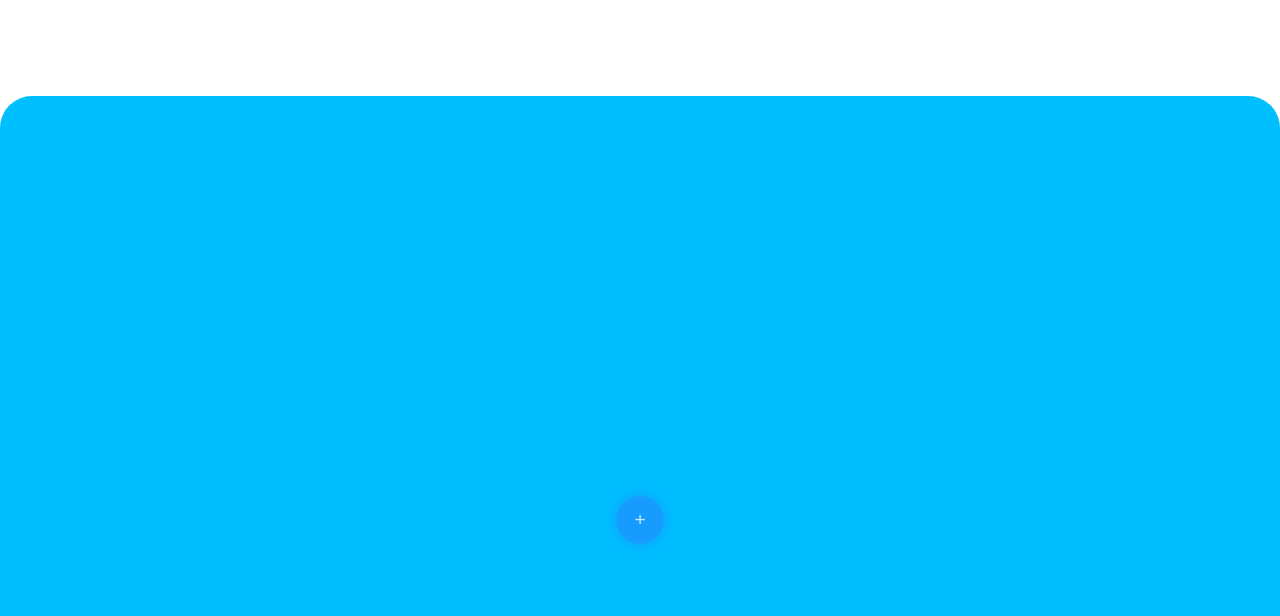
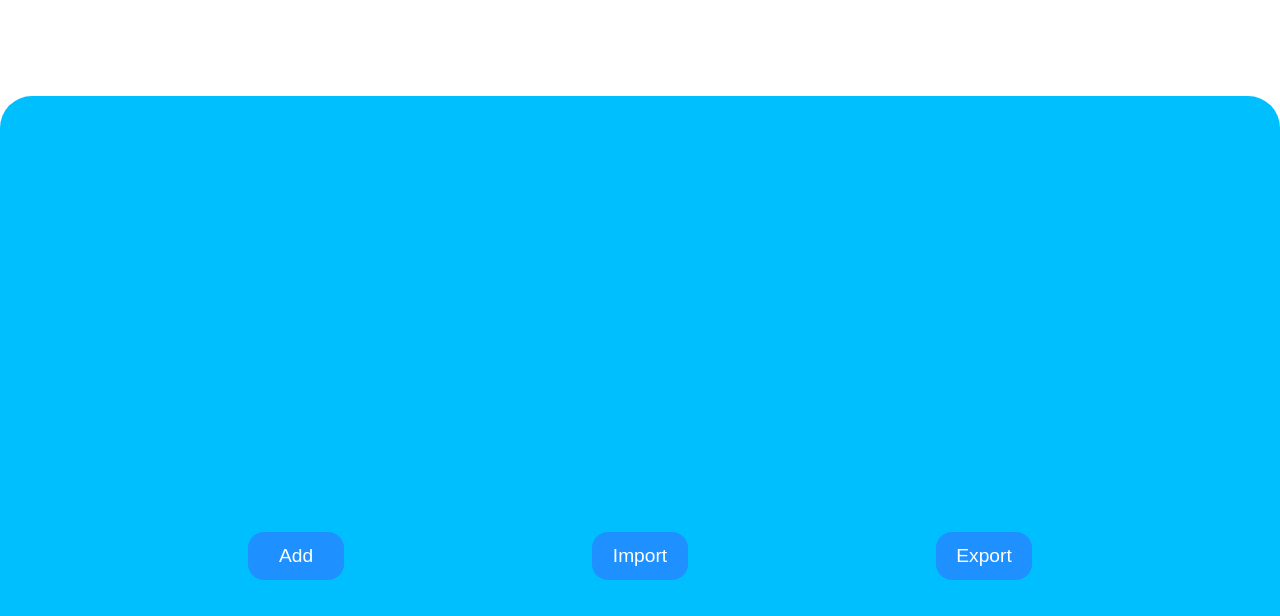
Before and after one commit to n-ce/Bookmarks, a plain HTML site: page index.html in a window 1280 px wide. Shown: the part 184-800 px from the top of the page. Drawn offline with nearby package versions, Linux system fonts and the light colour scheme.

Commit message:
added import export buttons

```diff
--- a/index.html
+++ b/index.html
@@ -16,7 +16,12 @@
 <body>
   <h1>BOOKMARKS</h1>
   <div id="container"></div>
-  <button>+</button>
+  <footer>
+    <button onclick="add()">Add</button>
+    <button>Import</button>
+    <button>Export</button>
+  </footer>
+
   <script src="script.js"></script>
 </body>
 
--- a/script.js
+++ b/script.js
@@ -1,17 +1,16 @@
-const add = document.querySelector('button');
-const div = document.querySelector('#container');
+const div = document.getElementById('container');
 const auto = 'auto ';
 let URL;
 let col;
 let grid = 0;
 
-add.addEventListener('click', () => {
+let add = () => {
 
   const a = document.createElement('a');
 
   URL = prompt('Enter URL');
 
-  if (URL != null) {
+  if (URL != '' && URL != null) {
 
     a.innerHTML = prompt('Enter Name');
 
@@ -23,7 +22,7 @@ add.addEventListener('click', () => {
 
     }
   }
-});
+}
 
 // increases decreases grid columns
 let gridFX = (val) => {
--- a/style.css
+++ b/style.css
@@ -12,7 +12,6 @@ body {
   flex-direction: column;
   align-items: center;
   font-family: 'Open Sans', sans-serif;
-  background: linear-gradient(white 85%, deepskyblue 85%)
 }
 
 h1 {
@@ -22,7 +21,7 @@ h1 {
   align-items: center;
 }
 
-div {
+#container {
   height: 50%;
   width: 100%;
   background-color: deepskyblue;
@@ -35,23 +34,22 @@ div {
 
 button {
   height: 3rem;
-  width: 3rem;
+  width: 6rem;
   border: none;
   background: dodgerblue;
   color: white;
-  border-radius: 50%;
+  border-radius: 1rem;
   font-size: 1.2rem;
-  opacity: 75%;
-  box-shadow: 0 0 1rem dodgerblue;
-  transition: all 0.5s;
 }
 
-button:focus {
-  opacity: 100%;
-  transform: rotate(135deg);
-  font-size: 1.7rem;
+footer{
+  width: 100%;
+  height:15%;
+  display: flex;
+  justify-content: space-evenly;
+  align-items: center;
+  background-color: deepskyblue;
 }
-
 a{
   height: 3rem;
   width: 3rem;
```
